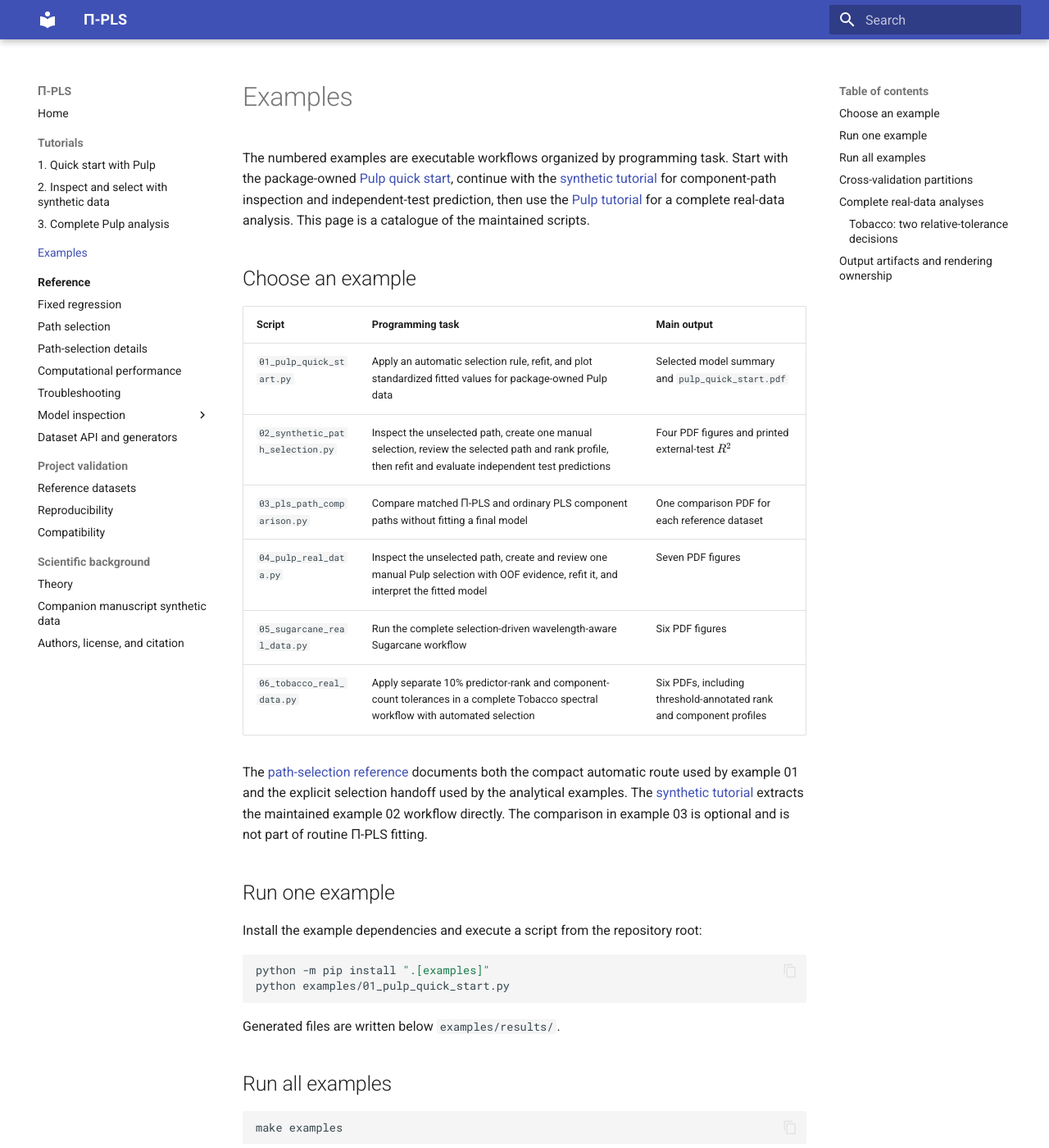
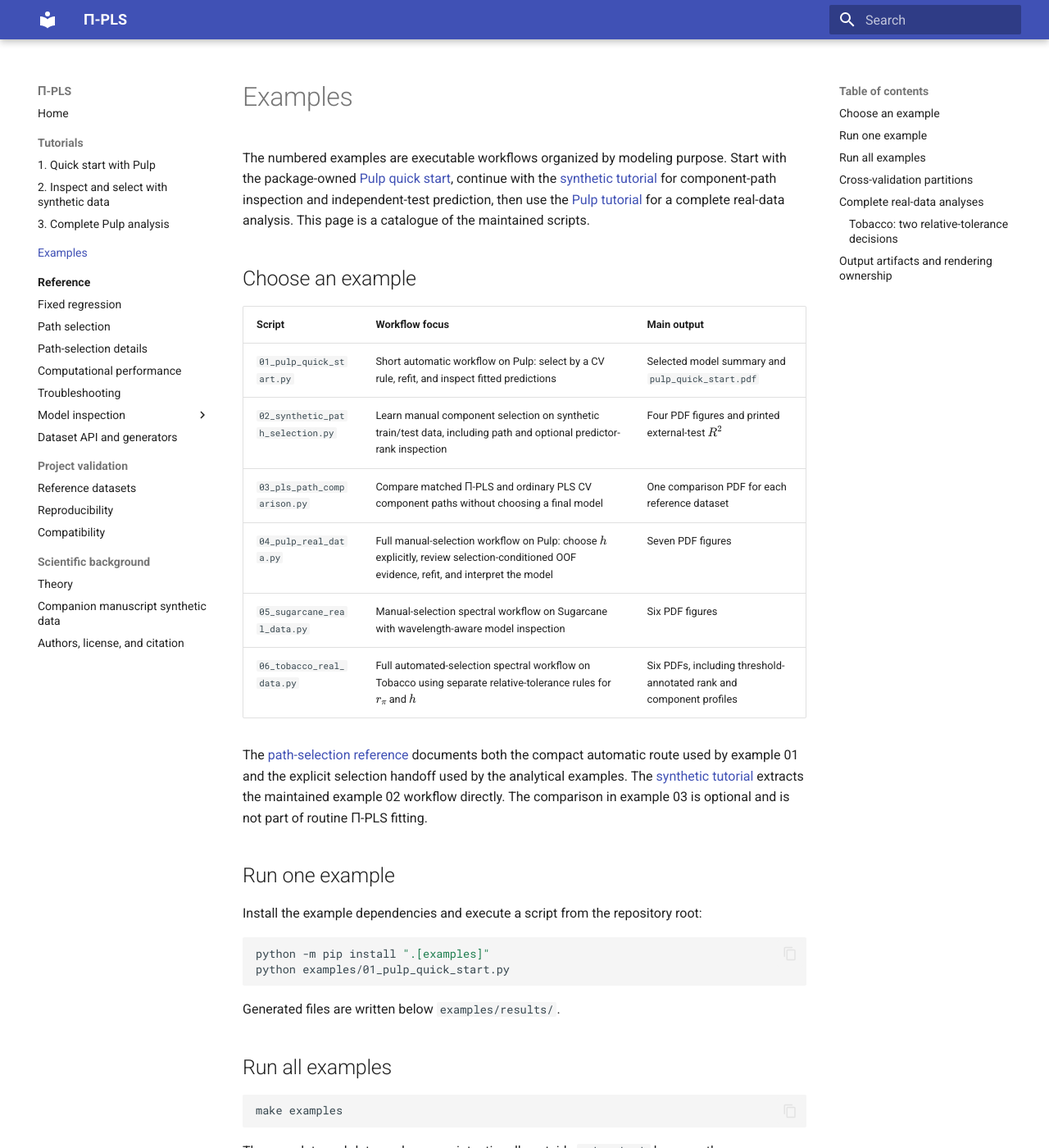
Before and after one commit to stefanlindstroem/pipls_private, an MkDocs documentation site: the page built from docs/examples.md, in a window 1280 px wide and 1400 px high. Shown: the whole window at 82% size. Built offline with MkDocs 1.6.1 and Material for MkDocs 9.7.7, drawn with Linux system fonts in a browser that asks for light colours.

Commit message:
Clarify example workflow descriptions

```diff
--- a/docs/examples.md
+++ b/docs/examples.md
@@ -1,6 +1,6 @@
 # Examples
 
-The numbered examples are executable workflows organized by programming task. Start with the
+The numbered examples are executable workflows organized by modeling purpose. Start with the
 package-owned [Pulp quick start](tutorials/quick_start.md), continue with the
 [synthetic tutorial](tutorials/synthetic.md) for component-path inspection and independent-test
 prediction, then use the
@@ -9,14 +9,14 @@ the maintained scripts.
 
 ## Choose an example
 
-| Script | Programming task | Main output |
+| Script | Workflow focus | Main output |
 |---|---|---|
-| `01_pulp_quick_start.py` | Apply an automatic selection rule, refit, and plot standardized fitted values for package-owned Pulp data | Selected model summary and `pulp_quick_start.pdf` |
-| `02_synthetic_path_selection.py` | Inspect the unselected path, create one manual selection, review the selected path and rank profile, then refit and evaluate independent test predictions | Four PDF figures and printed external-test $R^2$ |
-| `03_pls_path_comparison.py` | Compare matched Π-PLS and ordinary PLS component paths without fitting a final model | One comparison PDF for each reference dataset |
-| `04_pulp_real_data.py` | Inspect the unselected path, create and review one manual Pulp selection with OOF evidence, refit it, and interpret the fitted model | Seven PDF figures |
-| `05_sugarcane_real_data.py` | Run the complete selection-driven wavelength-aware Sugarcane workflow | Six PDF figures |
-| `06_tobacco_real_data.py` | Apply separate 10% predictor-rank and component-count tolerances in a complete Tobacco spectral workflow with automated selection | Six PDFs, including threshold-annotated rank and component profiles |
+| `01_pulp_quick_start.py` | Short automatic workflow on Pulp: select by a CV rule, refit, and inspect fitted predictions | Selected model summary and `pulp_quick_start.pdf` |
+| `02_synthetic_path_selection.py` | Learn manual component selection on synthetic train/test data, including path and optional predictor-rank inspection | Four PDF figures and printed external-test $R^2$ |
+| `03_pls_path_comparison.py` | Compare matched Π-PLS and ordinary PLS CV component paths without choosing a final model | One comparison PDF for each reference dataset |
+| `04_pulp_real_data.py` | Full manual-selection workflow on Pulp: choose $h$ explicitly, review selection-conditioned OOF evidence, refit, and interpret the model | Seven PDF figures |
+| `05_sugarcane_real_data.py` | Manual-selection spectral workflow on Sugarcane with wavelength-aware model inspection | Six PDF figures |
+| `06_tobacco_real_data.py` | Full automated-selection spectral workflow on Tobacco using separate relative-tolerance rules for $r_\pi$ and $h$ | Six PDFs, including threshold-annotated rank and component profiles |
 
 The [path-selection reference](api/path.md) documents both the compact automatic route used by
 example 01 and the explicit selection handoff used by the analytical examples. The
```
